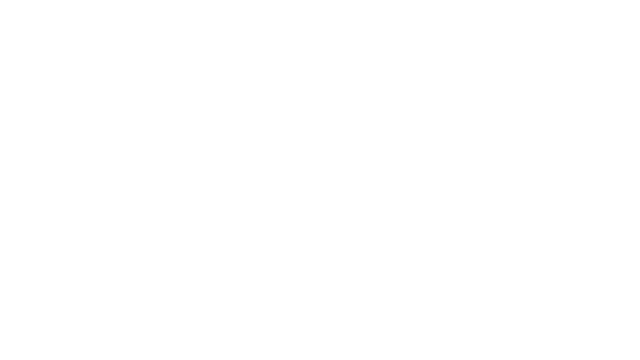
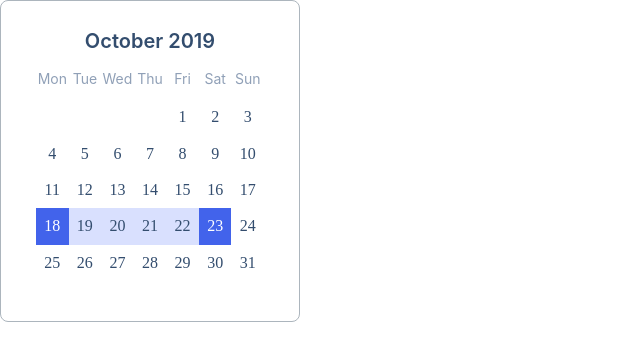
Before and after one commit to js-tasks-ru/htmlcss-20240913_rensedlovskij911, a website: page 05-lection3/03-calendar/index.html in a window 1280 px wide. Shown: the whole page, without its empty margins (0-640 px from the left). Drawn offline with Linux system fonts and the light colour scheme.

Commit message:
вёрстка компонента календарь

```diff
--- a/05-lection3/03-calendar/calendar.css
+++ b/05-lection3/03-calendar/calendar.css
@@ -0,0 +1,75 @@
+.calendar {
+  box-sizing: border-box;
+  background: #ffffff;
+  border: 1px solid #acb5bd;
+  border-radius: 8px;
+  padding: 28px 35px 40px 35px;
+}
+
+.calendar__title {
+  font-family: 'Inter';
+  font-style: normal;
+  font-weight: 600;
+  font-size: 20px;
+  line-height: 24px;
+  color: #334d6e;
+  display: flex;
+  justify-content: space-around;
+}
+
+.calendar__wrapper {
+  padding-bottom: 100%;
+  position: relative;
+}
+
+.calendar__inner {
+  position: absolute;
+  top: 0;
+  right: 0;
+  left: 0;
+  bottom: 0;
+  display: grid;
+  grid-template-columns: repeat(7, 1fr);
+}
+
+.calendar__item {
+  display: flex;
+  justify-content: center;
+  align-items: center;
+  text-align: center;
+}
+
+.calendar__item_day {
+  font-family: 'Inter';
+  font-style: normal;
+  font-weight: 400;
+  font-size: 14px;
+  line-height: 20px;
+  display: flex;
+  align-items: flex-end;
+  color: #90a0b7;
+  padding-bottom: 10px;
+}
+
+.calendar__item_select {
+  background: #d9e0fe;
+}
+
+.calendar__item_number {
+  font-family: 'Source Sans Pro';
+  font-style: normal;
+  font-weight: 400;
+  font-size: 16px;
+  line-height: 20px;
+  color: #334d6e;
+}
+
+.calendar__item_select_main {
+  background: #4263eb;
+  font-family: 'Source Sans Pro';
+  font-style: normal;
+  font-weight: 400;
+  font-size: 16px;
+  line-height: 20px;
+  color: #ffffff;
+}
--- a/05-lection3/03-calendar/index.html
+++ b/05-lection3/03-calendar/index.html
@@ -1,12 +1,78 @@
 <!DOCTYPE html>
 <!-- Страница с календарем -->
 <html lang="ru">
-    <head>
-        <link rel="stylesheet" href="../../assets/css/main.css">
-        <link rel="stylesheet" href="./calendar.css">
-        <title>Calendar</title>
-    </head>
-    <body>
-
-    </body>
+  <head>
+    <link rel="stylesheet" href="../../assets/css/main.css" />
+    <link rel="stylesheet" href="./calendar.css" />
+    <title>Calendar</title>
+  </head>
+  <body>
+    <div class="calendar" style="width: 300px">
+      <div class="calendar__title">October 2019</div>
+      <div class="calendar__wrapper">
+        <div class="calendar__inner">
+          <span class="calendar__item calendar__item_day">Mon</span>
+          <span class="calendar__item calendar__item_day">Tue</span>
+          <span class="calendar__item calendar__item_day">Wed</span>
+          <span class="calendar__item calendar__item_day">Thu</span>
+          <span class="calendar__item calendar__item_day">Fri</span>
+          <span class="calendar__item calendar__item_day">Sat</span>
+          <span class="calendar__item calendar__item_day">Sun</span>
+          <span class="calendar__item calendar__item_number"></span>
+          <span class="calendar__item calendar__item_number"></span>
+          <span class="calendar__item calendar__item_number"></span>
+          <span class="calendar__item calendar__item_number"></span>
+          <span class="calendar__item calendar__item_number">1</span>
+          <span class="calendar__item calendar__item_number">2</span>
+          <span class="calendar__item calendar__item_number">3</span>
+          <span class="calendar__item calendar__item_number">4</span>
+          <span class="calendar__item calendar__item_number">5</span>
+          <span class="calendar__item calendar__item_number">6</span>
+          <span class="calendar__item calendar__item_number">7</span>
+          <span class="calendar__item calendar__item_number">8</span>
+          <span class="calendar__item calendar__item_number">9</span>
+          <span class="calendar__item calendar__item_number">10</span>
+          <span class="calendar__item calendar__item_number">11</span>
+          <span class="calendar__item calendar__item_number">12</span>
+          <span class="calendar__item calendar__item_number">13</span>
+          <span class="calendar__item calendar__item_number">14</span>
+          <span class="calendar__item calendar__item_number">15</span>
+          <span class="calendar__item calendar__item_number">16</span>
+          <span class="calendar__item calendar__item_number">17</span>
+          <span
+            class="calendar__item calendar__item_number calendar__item_select_main"
+            >18</span
+          >
+          <span
+            class="calendar__item calendar__item_number calendar__item_select"
+            >19</span
+          >
+          <span
+            class="calendar__item calendar__item_number calendar__item_select"
+            >20</span
+          >
+          <span
+            class="calendar__item calendar__item_number calendar__item_select"
+            >21</span
+          >
+          <span
+            class="calendar__item calendar__item_number calendar__item_select"
+            >22</span
+          >
+          <span
+            class="calendar__item calendar__item_number calendar__item_select_main"
+            >23</span
+          >
+          <span class="calendar__item calendar__item_number">24</span>
+          <span class="calendar__item calendar__item_number">25</span>
+          <span class="calendar__item calendar__item_number">26</span>
+          <span class="calendar__item calendar__item_number">27</span>
+          <span class="calendar__item calendar__item_number">28</span>
+          <span class="calendar__item calendar__item_number">29</span>
+          <span class="calendar__item calendar__item_number">30</span>
+          <span class="calendar__item calendar__item_number">31</span>
+        </div>
+      </div>
+    </div>
+  </body>
 </html>
```
